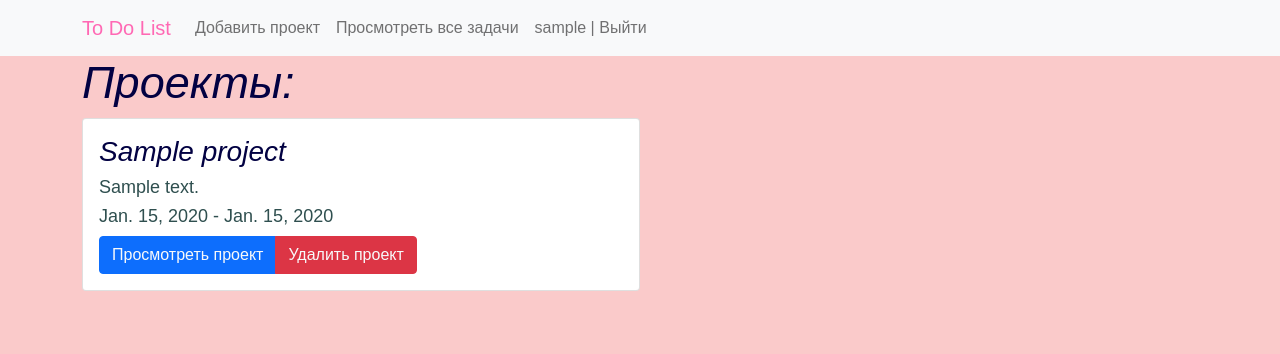
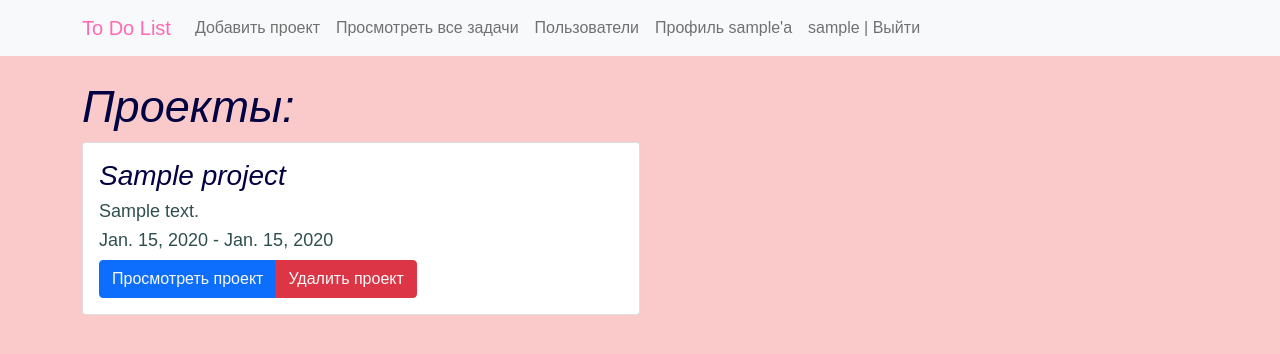
Before and after one commit to aaimry/todolist2.0, a Django app: page / in a window 1280 px wide. Shown: the top 354 px of the page. Run offline with Django 4.2, Linux system fonts and the light colour scheme; a user stored in the database is signed in; tables that the repository leaves empty hold one stand-in row (values such as "Sample post"); parts of the project's set-up code (start-up, migrations or seed data) failed here and were passed over.

Commit message:
заменили код на частичные шаблоны, добавлены ссылки на профили

```diff
--- a/source/todolist/templates/base.html
+++ b/source/todolist/templates/base.html
@@ -27,11 +27,23 @@
                         <a class="nav-link" href="{% url 'accounts:login' %}?next={{ request.get_full_path }}">Войти</a>
                     </li>
                     <li class="nav-item">
-                        <a class="nav-link" href="{% url 'accounts:register'%}?next={{ request.get_full_path }}">Регистрация</a>
+                        <a class="nav-link" href="{% url 'accounts:register' %}?next={{ request.get_full_path }}">Регистрация</a>
                     </li>
-                {% else %}
+                {% endif %}
+                {% if user.is_authenticated and perms.accounts.view_profile %}
                     <li class="nav-item">
-                        <a class="nav-link" href="{% url 'accounts:logout' %}?next={{ request.get_full_path }}">{{ user.username }} | Выйти</a>
+                        <a class="nav-link " href="{% url "accounts:users" %}">Пользователи</a>
+                    </li>
+                {% endif %}
+                {% if user.is_authenticated %}
+                    <li class="nav-item">
+                        <a class="nav-link"
+                           href="{% url 'accounts:user_profile' user.id %}">Профиль {{ user.username }}'a </a>
+                    </li>
+                    <li class="nav-item">
+                        <a class="nav-link"
+                           href="{% url 'accounts:logout' %}?next={{ request.get_full_path }}">{{ user.username }} |
+                            Выйти</a>
                     </li>
                 {% endif %}
             </ul>
--- a/source/todolist/templates/projects/check.html
+++ b/source/todolist/templates/projects/check.html
@@ -29,7 +29,7 @@
     {% else %}
         <h3>Пользователи:</h3>
         {% for user in check_project.user.all %}
-            <p>{{ user.username }}</p>
+            <p><a href="{% url 'accounts:user_profile' user.id %}">{{ user.username }}</a></p>
         {% endfor %}
         {% if perms.auth.add_user and user in check_project.user.all %}
             <a class="btn btn-primary" href="{% url 'tracker:user_update' check_project.pk %}">Изменить
--- a/source/todolist/templates/projects/projects.html
+++ b/source/todolist/templates/projects/projects.html
@@ -13,35 +13,9 @@
 {% endblock %}
 {% block content %}
     {% if user.is_authenticated %}
-        <div class="container">
-            <h1 class="text-start">Проекты:</h1>
-            {% for project in projects %}
-                <div class="card mb-3 w-50 text-start">
-                    <div class="card-body">
-                        <h3> {{ project.title }}</h3>
-                        <h4>{{ project.description }}</h4>
-                        <h4>{{ project.start_date }} - {{ project.end_date }}</h4>
-                        <div class=" btn-group">
-                            <a class="btn btn-primary text-light" style="text-decoration: none"
-                               href="{% url 'tracker:project_check' project.pk %}">Просмотреть
-                                проект</a>
-                            <br>
-                            {% if perms.todolist.delete_projects %}
-                                <a class="btn btn-danger text-light" style="text-decoration: none"
-                                   href="{% url 'tracker:project_delete' project.pk %}">Удалить
-                                    проект</a>
-                            {% endif %}
-                        </div>
-                    </div>
-                </div>
-            {% endfor %}
-        </div>
-        </div>
+        <br>
+        {% include 'partial/projects_list.html' %}
     {% else %}
-        <br>
         <h3>Войдите или зарегистрируйтесь, чтобы получить доступ к ресурсам</h3>
     {% endif %}
-    {% if is_paginated %}
-        {% include 'partial/pagination.html' %}
-    {% endif %}
-{% endblock %}
+{% endblock content %}
```
Also changed, not shown: source/todolist/templates/tracker/todolist.html (+1 -21 lines).
